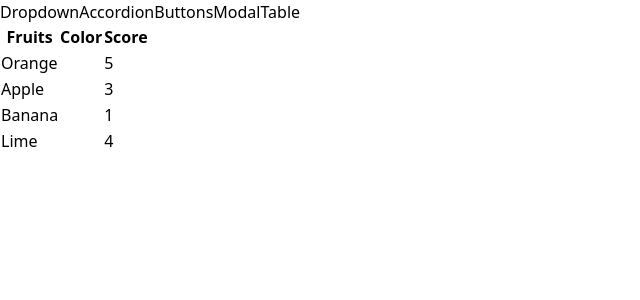
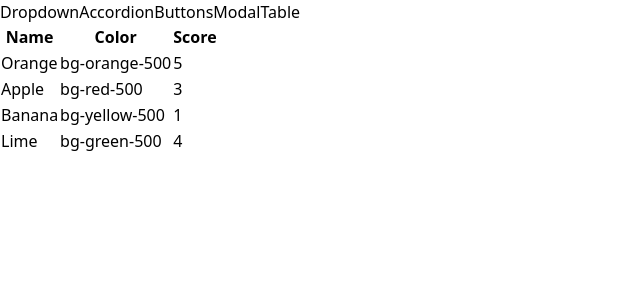
Before and after one commit to wali55/comps, a React (Vite) app: page /table in a window 1280 px wide. Shown: the top 300 px of the page, without its empty margins (0-640 px from the left). Built offline with nearby package versions, Linux system fonts and the light colour scheme.

Commit message:
fixed cell values

```diff
--- a/src/components/Table.jsx
+++ b/src/components/Table.jsx
@@ -8,11 +8,11 @@ function Table({ data, config }) {
     const renderedRows = data.map((fruit) => {
         return(
             <tr className="border-b" key={fruit.name}>
-                <td className="p-3">{fruit.name}</td>
+                <td className="p-3">{config[0].render(fruit)}</td>
                 <td className="p-3">
-                    <div className={`p-3 m-2 ${fruit.color}`}></div>
+                    {config[1].render(fruit)}
                 </td>
-                <td className="p-3">{fruit.score}</td>
+                <td className="p-3">{config[2].render(fruit)}</td>
             </tr>
         );
     });
--- a/src/pages/TablePage.jsx
+++ b/src/pages/TablePage.jsx
@@ -9,9 +9,18 @@ function TablePage() {
     ];
 
     const config = [
-        { label: 'Fruits' },
-        { label: 'Color' },
-        { label: 'Score' },
+        {
+            label: 'Name',
+            render: (fruit) => fruit.name
+        },
+        {
+            label: 'Color',
+            render: (fruit) => fruit.color
+        },
+        {
+            label: 'Score',
+            render: (fruit) => fruit.score
+        },
     ];
 
     return(
```
